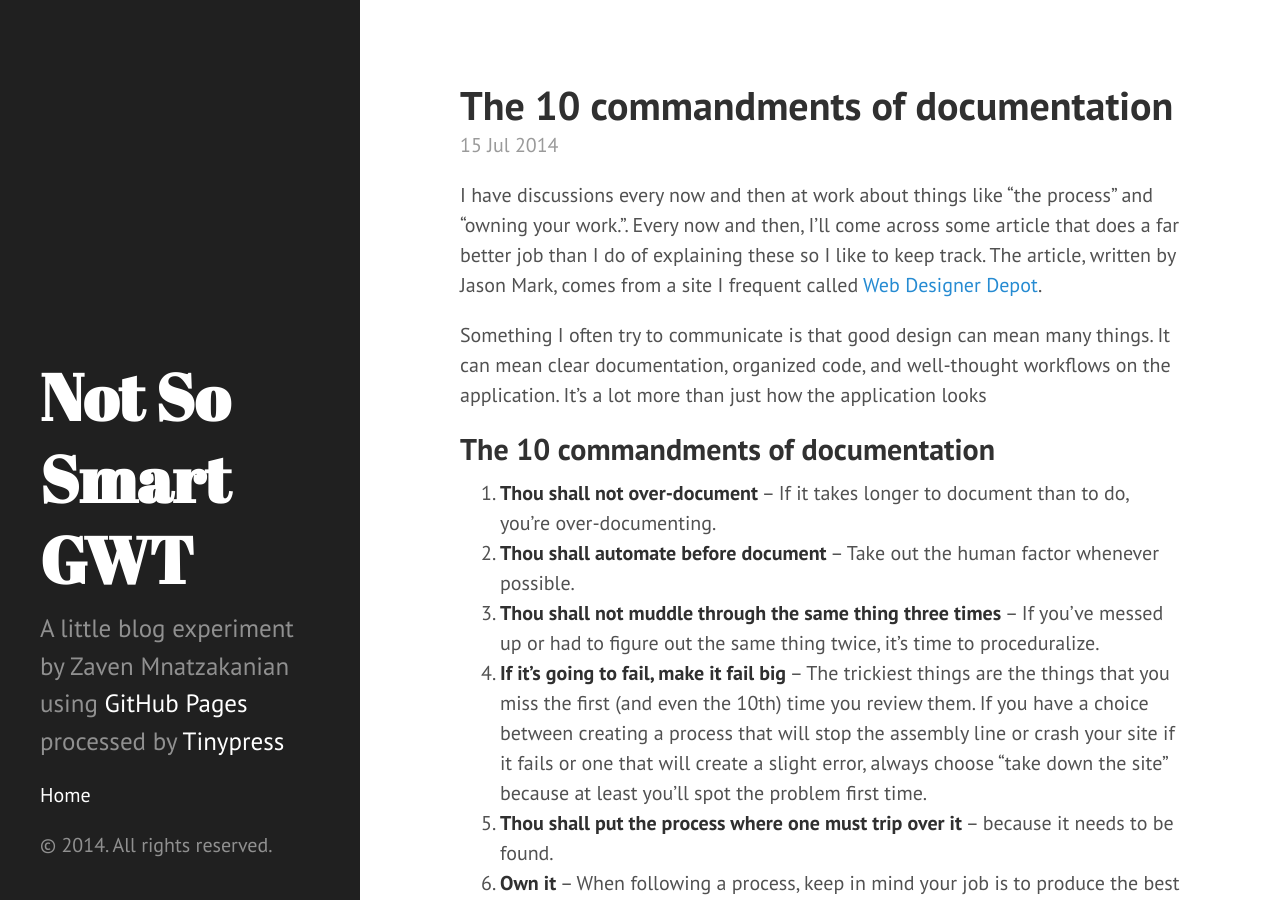
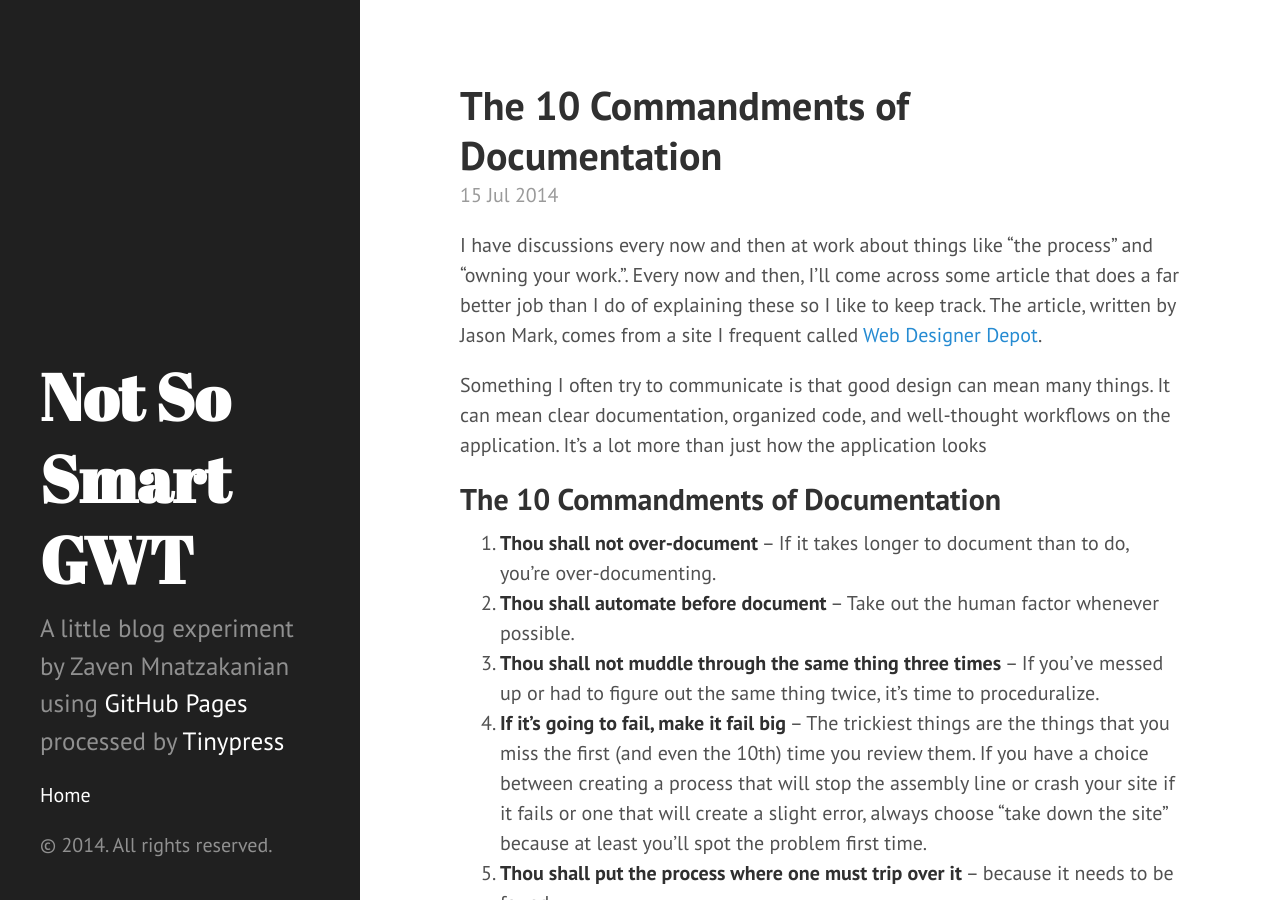
Before and after one commit to zmnatz/zmnatz.github.io, a Jekyll site: the page built from _posts/2014-07-15-the-10-commandments-of-documentation.markdown, in a window 1280 px wide and 900 px high. Built offline with Jekyll 4.4.1, drawn with Linux system fonts in a browser that asks for light colours.

```diff
--- a/_posts/2014-07-15-the-10-commandments-of-documentation.markdown
+++ b/_posts/2014-07-15-the-10-commandments-of-documentation.markdown
@@ -1,13 +1,13 @@
 ---
 published: true
-title: The 10 commandments of documentation
+title: The 10 Commandments of Documentation
 layout: post
 ---
 I have discussions every now and then at work about things like "the process" and "owning your work.". Every now and then, I'll come across some article that does a far better job than I do of explaining these so I like to keep track. The article, written by Jason Mark, comes from a site I frequent called [Web Designer Depot](http://www.webdesignerdepot.com/2014/07/the-10-commandments-of-documentation/).
 
 Something I often try to communicate is that good design can mean many things. It can mean clear documentation, organized code, and well-thought workflows on the application. It's a lot more than just how the application looks
 
-## The 10 commandments of documentation
+## The 10 Commandments of Documentation
 
 1. **Thou shall not over-document** -- If it takes longer to document than to do, you’re over-documenting.
 2. **Thou shall automate before document** -- Take out the human factor whenever possible.
```
